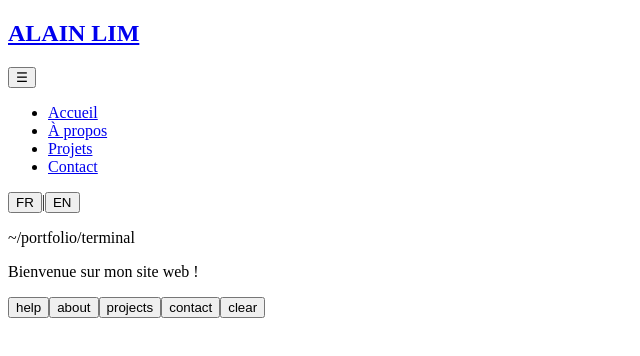
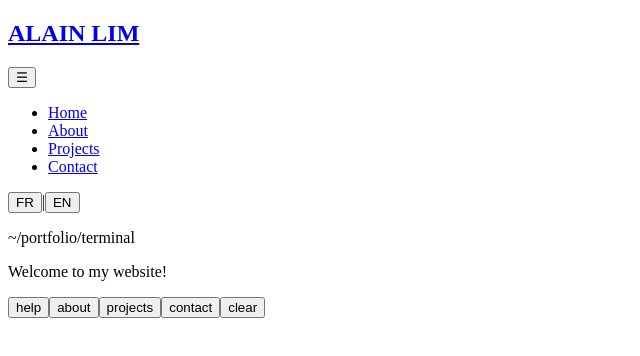
Before and after one commit to thenemchua/portfolio-site, a React (Create React App) app in the folder frontend/: page / in a window 1280 px wide. Shown: the top 356 px of the page, without its empty margins (0-640 px from the left). Built offline with nearby package versions, Linux system fonts and the light colour scheme.

Commit message:
default language to english

```diff
--- a/frontend/src/App.js
+++ b/frontend/src/App.js
@@ -8,7 +8,7 @@ import Projects from './pages/Projects';
 import Contact from './pages/Contact';
 
 const App = () => {
-  const [language, setLanguage] = useState('fr');
+  const [language, setLanguage] = useState('en');
 
   return (
     <Router>
```
